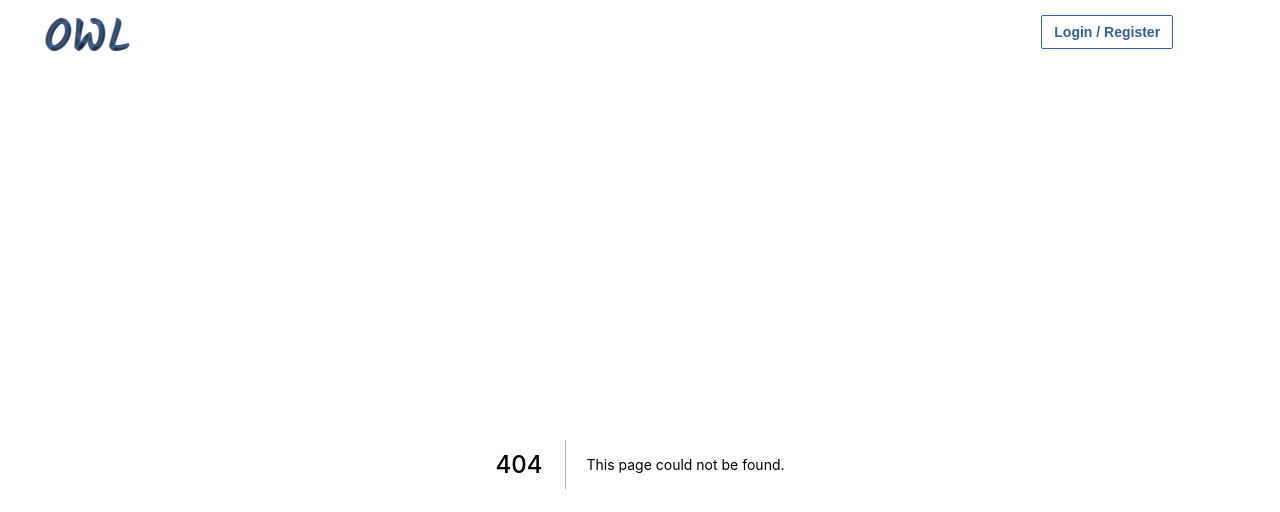
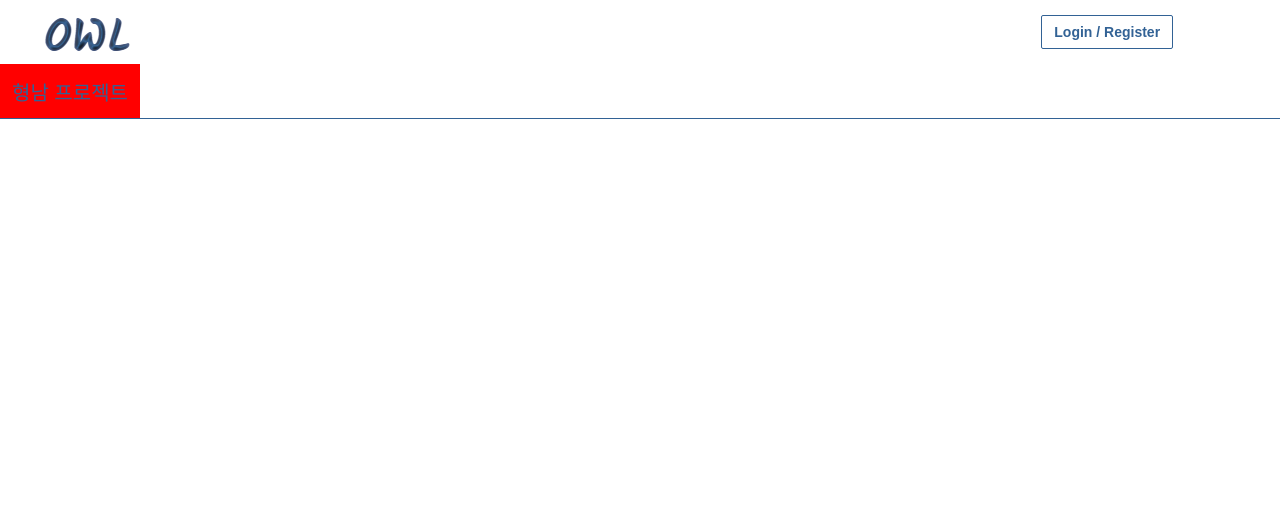
Before and after one commit to hyoungnamoh/react-owl, a Next.js app in the folder front/: page /project/projectList/projectDetail in a window 1280 px wide. Before the commit this address had no page. Shown: the top 512 px of the page. Built offline with nearby package versions, Linux system fonts and the light colour scheme.

Commit message:
Add: Tab.tsx, projectDetail.tsx

```diff
--- a/front/components/SideBar.tsx
+++ b/front/components/SideBar.tsx
@@ -5,25 +5,12 @@ import { useState } from 'react';
 import "rc-collapse/assets/index.css";
 import { useRouter } from 'next/router';
 
-const text = `
-  A dog is a type of domesticated animal.
-  Known for its loyalty and faithfulness,
-  it can be found as a welcome guest in many households across the world.
-`;
-
-function random() {
-  return Math.random() * 10 + 1;
-}
-
 const arrowPath =
   "M869 487.8L491.2 159.9c-2.9-2.5-6.6-3.9-10.5-3.9h-88" +
   ".5c-7.4 0-10.8 9.2-5.2 14l350.2 304H152c-4.4 0-8 3.6-8 8v60c0 4.4 3." +
   "6 8 8 8h585.1L386.9 854c-5.6 4.9-2.2 14 5.2 14h91.5c1.9 0 3.8-0.7 5." +
   "2-2L869 536.2c14.7-12.8 14.7-35.6 0-48.4z";
 
-interface ExpandIcon {
-  isActive: boolean,
-}
 const expandIcon = (props: ExpandIcon): React.ReactNode => {
   return (
     <i style={{ marginRight: ".5rem" }}>
@@ -43,10 +30,40 @@ const expandIcon = (props: ExpandIcon): React.ReactNode => {
     </i>
   );
 }
-const SideBar = () => {
+
+interface ExpandIcon {
+  isActive: boolean,
+}
+
+interface Project {
+  id: string,
+  projectName: string,
+}
+
+interface Props {
+
+}
+
+const projectDumyData: Project[] = [
+  {
+    id: '123',
+    projectName: '형남 프로젝트'
+  },
+  {
+    id: '124',
+    projectName: '무슨 프로젝트'
+  },
+]
+
+const SideBar: React.FC<Props> = ({}) => {
   const router = useRouter();
   const [accordion, setAccordion] = useState<boolean>(false);
   const [activeKey, setActiveKey] = useState<React.Key[]>([]);
+  const [projectList, setProjectList] = useState<Project[]>([]);
+
+  React.useEffect(() => {
+    setProjectList(projectDumyData);
+  });
 
   const onChange = (activeKey: React.Key[]): void => {
     setActiveKey(activeKey);
@@ -55,14 +72,23 @@ const SideBar = () => {
     const items = [];
     items.push(
       <Panel header={'My Task'} key="My Task">
-        <Panel header={'Dashboard'} key="Dashboard" id="header-test" className={styles.panelItem} onItemClick={() => router.push('/myTask/dashboard')}/>
+        <Panel header={'Dashboard'} key="Dashboard" id="header-test" className={styles.panelItem} onItemClick={() => router.push('/myTask/dashboard')} />
         <Panel header={'Calendar'} key="Calendar" id="header-test" className={styles.panelItem} />
       </Panel>
     );
     items.push(
       <Panel header={'Favorites'} key="Favorites" >
-        <Panel header={'favorite1'} key="favorite1" id="header-test" className={styles.panelItem} />
-        <Panel header={'favorite2'} key="favorite2" id="header-test"className={styles.panelItem}  onItemClick={() => console.log('hi')} />
+        <Panel header={'favorite1'} key="favorite1" id="header-test" className={styles.panelItem} onItemClick={() => router.push('/myTask/dashboard')} />
+        <Panel header={'favorite2'} key="favorite2" id="header-test" className={styles.panelItem} onItemClick={() => router.push('/myTask/dashboard')} />
+      </Panel>
+    );
+    items.push(
+      <Panel header={'Project List'} key="Project List" >
+        {
+          projectList.map(e => <Panel header={e.projectName} key={e.id} id="header-test" className={styles.panelItem} onItemClick={() => router.push(`/project/projectList/projectDetail?id=${e.id}`)} />)
+        }
+        {/* <Panel header={'project1'} key="project1" id="header-test" className={styles.panelItem} onItemClick={() => router.push('/myTask/dashboard')} />
+        <Panel header={'project2'} key="project2" id="header-test" className={styles.panelItem} onItemClick={() => router.push('/myTask/dashboard')} /> */}
       </Panel>
     );
 
--- /dev/null
+++ b/front/pages/project/projectList/projectDetail.tsx
@@ -0,0 +1,32 @@
+import { useObserver } from 'mobx-react';
+import { useRouter } from 'next/router';
+import * as React from 'react';
+import styles from '../../../styles/projectDetail.module.scss'
+
+interface Project {
+  id: string,
+  projectName: string,
+}
+
+const projectDumyData: Project = {
+  id: '123',
+  projectName: '형남 프로젝트'
+}
+const projectDetail = () => {
+  const router = useRouter();
+  const { id } = router.query;
+  return useObserver(() =>
+    <div className={styles.wrapper}>
+      <div className={styles.header}>
+        <div className={styles.projectNameContainer}>
+          <p>{projectDumyData.projectName}</p>
+        </div>
+        <div className={styles.tabContainer}>
+
+        </div>
+      </div>
+    </div>
+  );
+};
+
+export default projectDetail;
--- /dev/null
+++ b/front/styles/projectDetail.module.scss
@@ -0,0 +1,19 @@
+.wrapper {
+  .header {
+    display: flex;
+    height: 54px;
+    width: 100%;
+    border-bottom: 1px double rgb(50, 98, 149);
+    .projectNameContainer {
+      display: flex;
+      justify-content: center;
+      align-items: center;
+      font-size: 20px;
+      color: rgb(50, 98, 149);
+      padding: 12px;
+      background-color: red;
+    }
+    .tabContainer {
+    }
+  }
+}
```
Also changed, not shown: front/components/Tab.tsx (added, +22 -0 lines), front/pages/myTask/dashboard.tsx (deleted, +0 -20 lines), front/styles/dashboard.module.scss (deleted).
